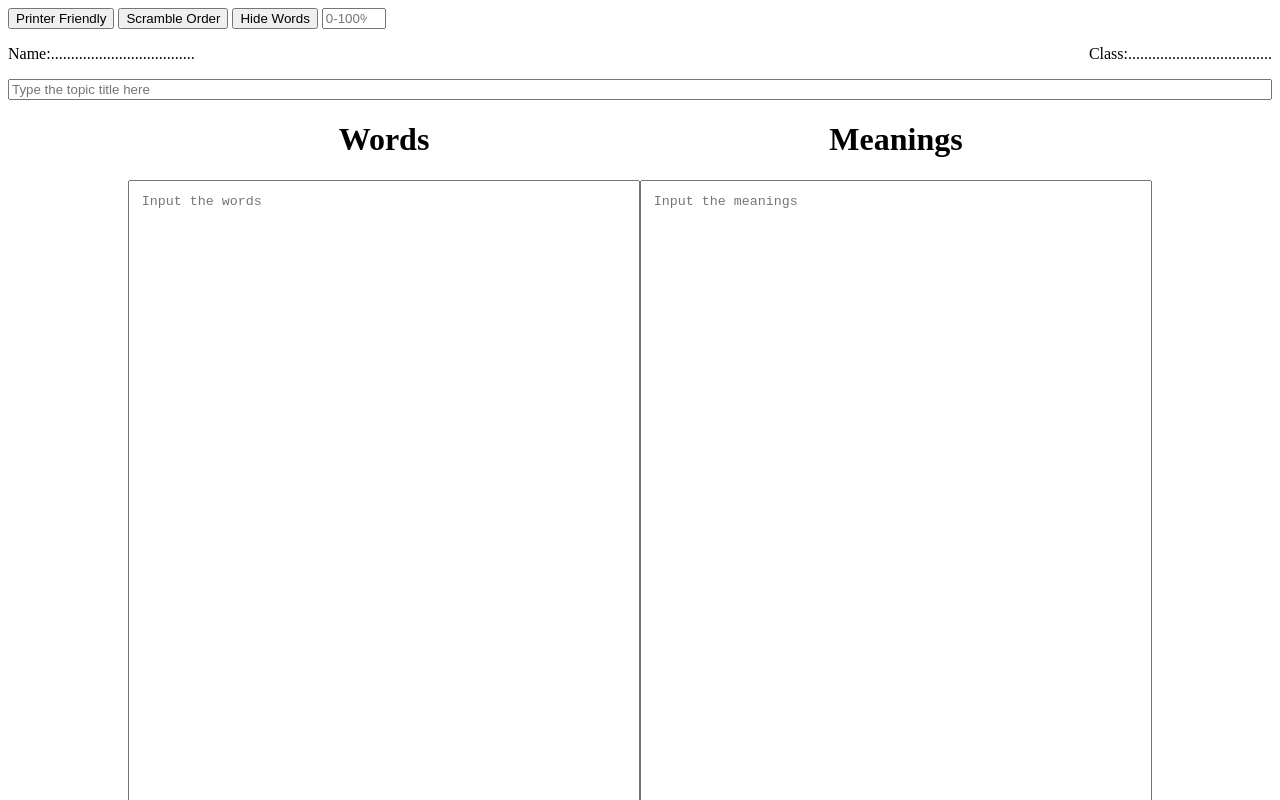
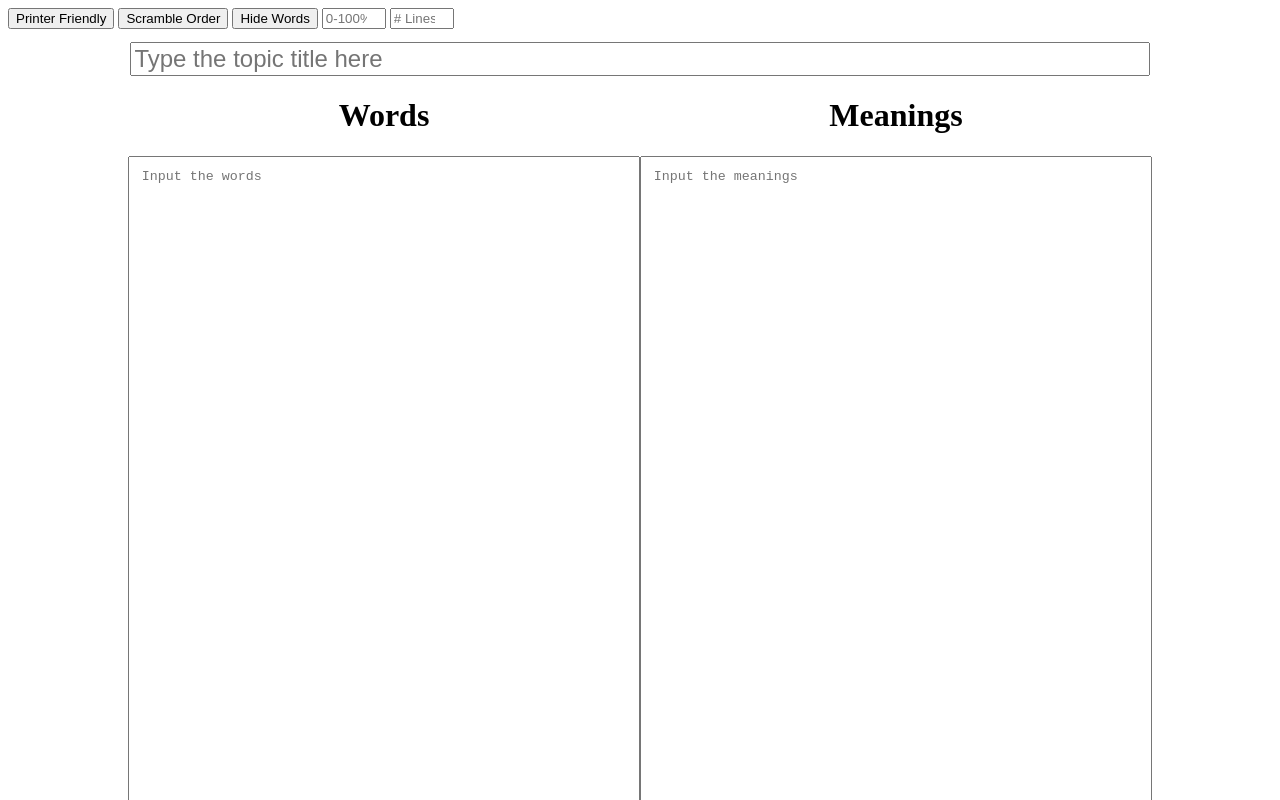
Before and after one commit to ttn729/hidden-words, a SvelteKit app: page / in a window 1280 px wide. Shown: the top 800 px of the page. Built offline with nearby package versions, Linux system fonts and the light colour scheme.

Commit message:
add bottom lines

```diff
--- /dev/null
+++ b/src/components/BottomLines.svelte
@@ -0,0 +1,15 @@
+<script>
+    export let numLinesAdded;
+</script>
+
+{#each Array(numLinesAdded) as _, index}
+    <div>
+        <p>..............................................................................................................................................................................................................................................................................................................................................................................</p>
+    </div>
+{/each}
+
+<style>
+    p {
+        padding-top: 25px;
+    }
+</style>
--- a/src/components/TopicTitle.svelte
+++ b/src/components/TopicTitle.svelte
@@ -29,9 +29,11 @@
 	div {
 		display: flex;
 		justify-content: center;
+		margin-top: 1vw;
 	}
 
 	input {
-		width: 100%;
+		width: 80%;
+		font-size: x-large;
 	}
 </style>
--- a/src/routes/+page.svelte
+++ b/src/routes/+page.svelte
@@ -1,5 +1,6 @@
 <script>
-	import NameClass from '../components/NameClass.svelte';
+	import BottomLines from '../components/BottomLines.svelte';
+import NameClass from '../components/NameClass.svelte';
 	import PrintButton from '../components/PrintButton.svelte';
 	import ScrambleButton from '../components/ScrambleButton.svelte';
 	import TopicTitle from '../components/TopicTitle.svelte';
@@ -39,6 +40,8 @@
 	let originalMeanings; // Keep a copy of the original words
 
 	let percentHideWords;
+	let numLinesAdded;
+
 	let printMode = false;
 	let clickedToggleHide = false;
 
@@ -104,9 +107,6 @@
 			}
 		}
 
-		// Initialize result arrays
-		console.log(meaningsArray[0])
-
 		// Iterate through each word and its corresponding meaning
 		for (let i = 0; i < n; i++) {
 			if (emptyIndices.includes(i)) {
@@ -128,13 +128,14 @@
 	<ScrambleButton {words} {meanings} {updateWords} {updateMeanings} />
 	<button on:click={toggleWords}>Hide Words</button>
 	<input type='number' min='0' max="100" placeholder="0-100%" bind:value={percentHideWords}/>
+	<input type='number' min='0' max="100" placeholder="# Lines" bind:value={numLinesAdded}/>
 {/if}
 
 {#if !printMode}
-	<NameClass />
 	<TopicTitle {topicName} {updateTopicName} />
 	<WordMeanings {words} {meanings} {updateWords} {updateMeanings} />
 {:else}
 	<NameClass />
 	<WordMeaningsTable {words} {meanings} {topicName} />
+	<BottomLines {numLinesAdded} />
 {/if}
```
